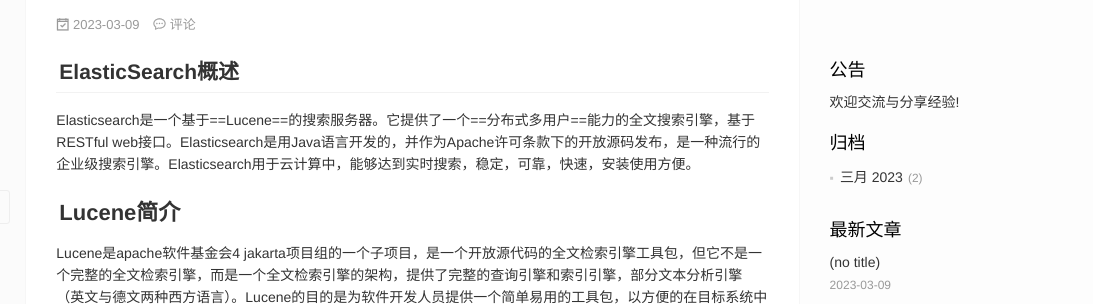
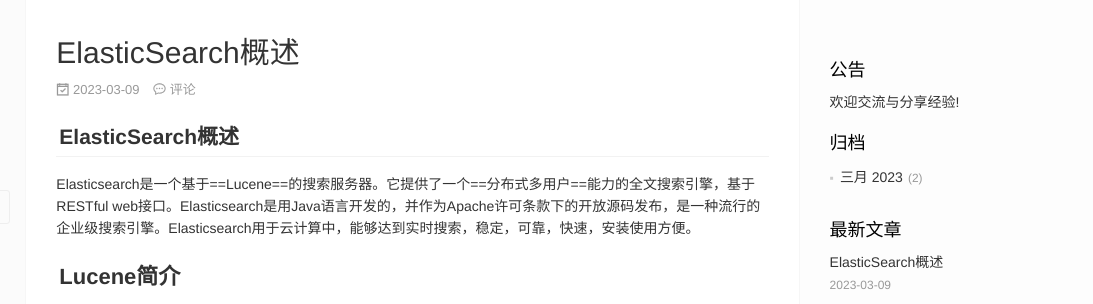
Before and after one commit to yichenfirst/blog, a plain HTML site: page 2023/03/09/ElasticSearch/index.html in a window 1280 px wide. Shown: the top 304 px of the page, 187-1280 px from the left. Drawn offline with nearby package versions, Linux system fonts and the light colour scheme; no server answers; a script that the page names is missing.

Commit message:
Site updated: 2023-07-15 14:59:59

```diff
--- a/2023/03/09/ElasticSearch/index.html
+++ b/2023/03/09/ElasticSearch/index.html
@@ -17,10 +17,10 @@
   <meta http-equiv="window-target" content="_top" />
 
 
-  <title>Hexo</title>
+  <title>ElasticSearch概述 | Hexo</title>
   <meta name="description" content="ElasticSearch概述Elasticsearch是一个基于&#x3D;&#x3D;Lucene&#x3D;&#x3D;的搜索服务器。它提供了一个&#x3D;&#x3D;分布式多用户&#x3D;&#x3D;能力的全文搜索引擎，基于RESTful web接口。Elasticsearch是用Java语言开发的，并作为Apache许可条款下的开放源码发布，是一种流行的企业级搜索引擎。Elastic">
 <meta property="og:type" content="article">
-<meta property="og:title" content="Hexo">
+<meta property="og:title" content="ElasticSearch概述">
 <meta property="og:url" content="https://yichenfirst.github.io/2023/03/09/ElasticSearch/index.html">
 <meta property="og:site_name" content="Hexo">
 <meta property="og:description" content="ElasticSearch概述Elasticsearch是一个基于&#x3D;&#x3D;Lucene&#x3D;&#x3D;的搜索服务器。它提供了一个&#x3D;&#x3D;分布式多用户&#x3D;&#x3D;能力的全文搜索引擎，基于RESTful web接口。Elasticsearch是用Java语言开发的，并作为Apache许可条款下的开放源码发布，是一种流行的企业级搜索引擎。Elastic">
@@ -276,7 +276,7 @@
 
               </p>
               <p class="item-title">
-                <a href="/2023/03/09/ElasticSearch/" class="title">(no title)</a>
+                <a href="/2023/03/09/ElasticSearch/" class="title">ElasticSearch概述</a>
               </p>
               <p class="item-date">
                 <time datetime="2023-03-09T10:58:31.349Z" itemprop="datePublished">2023-03-09</time>
@@ -315,6 +315,14 @@
   <article id="post-ElasticSearch" class="article article-type-post" itemscope itemtype="http://schema.org/BlogPosting">
 
     <div class="article-header">
+
+
+
+    <h1 class="article-title" itemprop="name">
+      ElasticSearch概述
+    </h1>
+
+
 
       <div class="article-meta">
         <span class="article-date">
@@ -745,7 +753,7 @@
 
     <li class="post-copyright-link hidden-xs">
       <strong>本文链接：</strong>
-      <a href="https://yichenfirst.github.io/2023/03/09/ElasticSearch/" title="" target="_blank" rel="external">https://yichenfirst.github.io/2023/03/09/ElasticSearch/</a>
+      <a href="https://yichenfirst.github.io/2023/03/09/ElasticSearch/" title="ElasticSearch概述" target="_blank" rel="external">https://yichenfirst.github.io/2023/03/09/ElasticSearch/</a>
     </li>
 
     <li class="post-copyright-license">
```
Also changed, not shown: 2023/03/09/hello-world/index.html (+2 -2 lines), archives/2023/03/index.html (+2 -2 lines), archives/2023/index.html (+2 -2 lines), archives/index.html (+2 -2 lines), index.html (+7 -1 lines).
